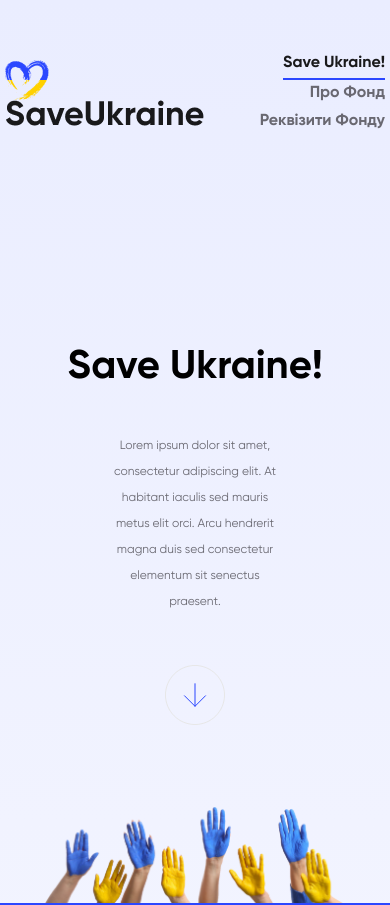
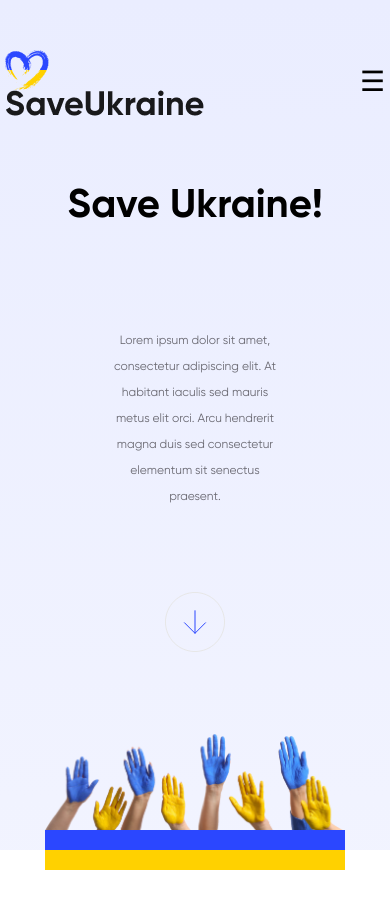
Before and after one commit to sva71/save-ukraine, a Vue app: page / in a window 390 px wide. Shown: the top 905 px of the page. Built offline with nearby package versions, Linux system fonts and the light colour scheme; what vue3-smooth-scroll would draw is missing.

Commit message:
Burger menu added.

```diff
--- a/src/assets/scss/variables.scss
+++ b/src/assets/scss/variables.scss
@@ -17,6 +17,7 @@
     --anchor-line-height: 26px;
     --anchor-menu-font-size: 16px;
     --anchor-menu-line-height: 26px;
+    --burger-font-size: 28px;
 
     --big-title-font-size: 80px;
     --big-title-line-height: 80px;
--- a/src/components/layout/SaveUkraine.vue
+++ b/src/components/layout/SaveUkraine.vue
@@ -1,5 +1,5 @@
 <template>
-    <div class="save-ukraine-anchor" id="save">
+    <div class="save-ukraine" id="save">
         <p class="big-title">{{ bigTitle }}</p>
         <p class="description-text">{{ descriptionText }}</p>
         <div class="arrow" title="Гортати донизу" @click="scrollDown()">
@@ -9,10 +9,12 @@
                 <path d="M19.5 30.75L30 41.25L40.5 30.75" stroke="#2B47FF" stroke-linecap="round" stroke-linejoin="round"/>
             </svg>
         </div>
-        <div class="hands"></div>
-        <div class="flag-line">
-            <div class="flag-blue-line"></div>
-            <div class="flag-yellow-line"></div>
+        <div>
+            <div class="hands"></div>
+            <div class="flag-line">
+                <div class="flag-blue-line"></div>
+                <div class="flag-yellow-line"></div>
+            </div>
         </div>
     </div>
 </template>
@@ -47,13 +49,17 @@ export default {
 
 <style scoped lang="scss">
 
-.save-ukraine-anchor {
+.save-ukraine {
     width: 100%;
-    height: 100%;
-    margin-top: 191px;
+    height: calc(100vh - 110px);
+    padding-top: 50px;
     display: flex;
     flex-direction: column;
+    justify-content: space-between;
     align-items: center;
+    @media (max-height: 790px) {
+        height: auto;
+    }
 }
 
 .big-title {
@@ -63,7 +69,6 @@ export default {
 
 .description-text {
     width: 45%;
-    margin-top: 26px;
     text-align: center;
     color: var(--usial-color);
     font-family: Gilroy-Regular, sans-serif;
@@ -72,7 +77,6 @@ export default {
 }
 
 .arrow {
-    margin-top: 50px;
     cursor: pointer;
     &:hover {
         svg path:first-child {
@@ -84,7 +88,6 @@ export default {
 .hands {
     width: 1209px;
     height: 389px;
-    margin-top: 82px;
     background: url("../../assets/img/hands.png") no-repeat;
     background-size: contain;
 }
--- a/src/components/layout/TopPanel.vue
+++ b/src/components/layout/TopPanel.vue
@@ -11,6 +11,17 @@
                     :class="{ active: index === activeAnchor }"
                     @click="anchorClick(index)">
                         {{ item.title }}
+                </div>
+            </div>
+            <div class="burger-menu" @click="dropdownVisible = !dropdownVisible">
+                <p>&#9776;</p>
+                <div v-if="dropdownVisible" class="burger-menu-items">
+                    <div class="anchors-menu-item"
+                         v-for="(item, index) in anchors"
+                         :class="{ active: index === activeAnchor }"
+                         @click="anchorClick(index)">
+                        {{ item.title }}
+                    </div>
                 </div>
             </div>
         </div>
@@ -31,7 +42,8 @@ export default {
                 { title: 'Про Фонд', id: 'about' },
                 { title: 'Реквізити Фонду', id: 'requisites' }
             ],
-            activeAnchor: 0
+            activeAnchor: 0,
+            dropdownVisible: false
         }
     },
 
@@ -60,7 +72,6 @@ export default {
     justify-content: space-around;
     align-items: center;
     padding: 0 5px;
-    overflow-y: auto;
 }
 
 .logo {
@@ -72,7 +83,6 @@ export default {
 
 .anchors {
     width: 40%;
-    position: relative;
     &-menu {
         display: flex;
         flex-direction: row;
@@ -91,6 +101,33 @@ export default {
                 color: var(--active-anchor-color);
                 border-bottom: 2px solid var(--underline-color);
             }
+        }
+    }
+    .burger-menu {
+        width: 100%;
+        position: relative;
+        display: none;
+        flex-direction: column;
+        justify-content: flex-start;
+        align-items: flex-end;
+        float: right;
+        cursor: pointer;
+        p {
+            font-size: var(--burger-font-size);
+        }
+        &-items {
+            top: 100%;
+            position: absolute;
+            display: flex;
+            flex-direction: column;
+            justify-content: flex-start;
+            align-items: flex-end;
+            float: right;
+            padding: 10px;
+            background: #EAEDFF;
+            border: 1px solid var(--hover-color);
+            border-radius: 4px;
+            box-shadow: 10px 10px var(--hover-color);
         }
     }
 }
@@ -115,12 +152,10 @@ export default {
 
     .anchors {
         .anchors-menu {
-            flex-direction: column;
-            justify-content: flex-start;
-            align-items: flex-end;
-            &-item {
-                padding-bottom: 2px;
-            }
+            display: none
+        }
+        .burger-menu {
+            display: flex;
         }
     }
 
```
Also changed, not shown: 1 other file (tests, documents, lock files or other folders).
